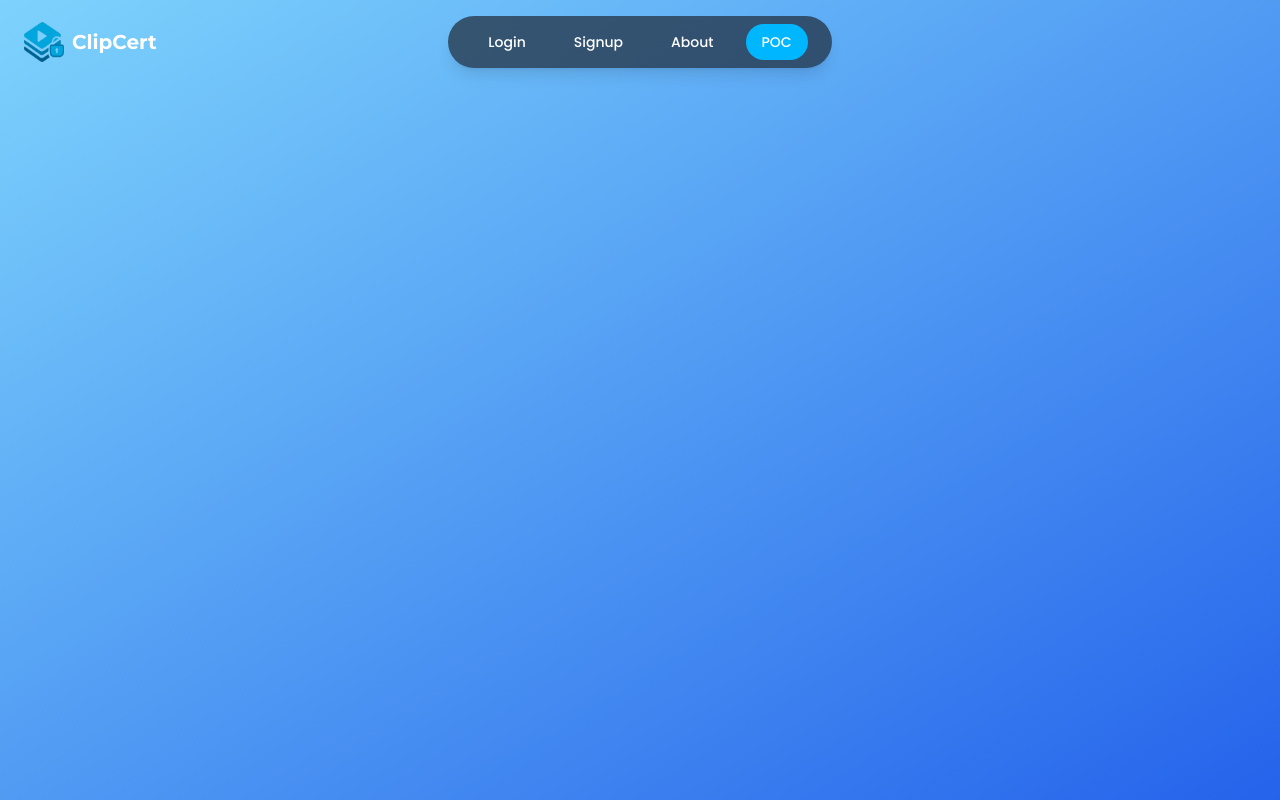
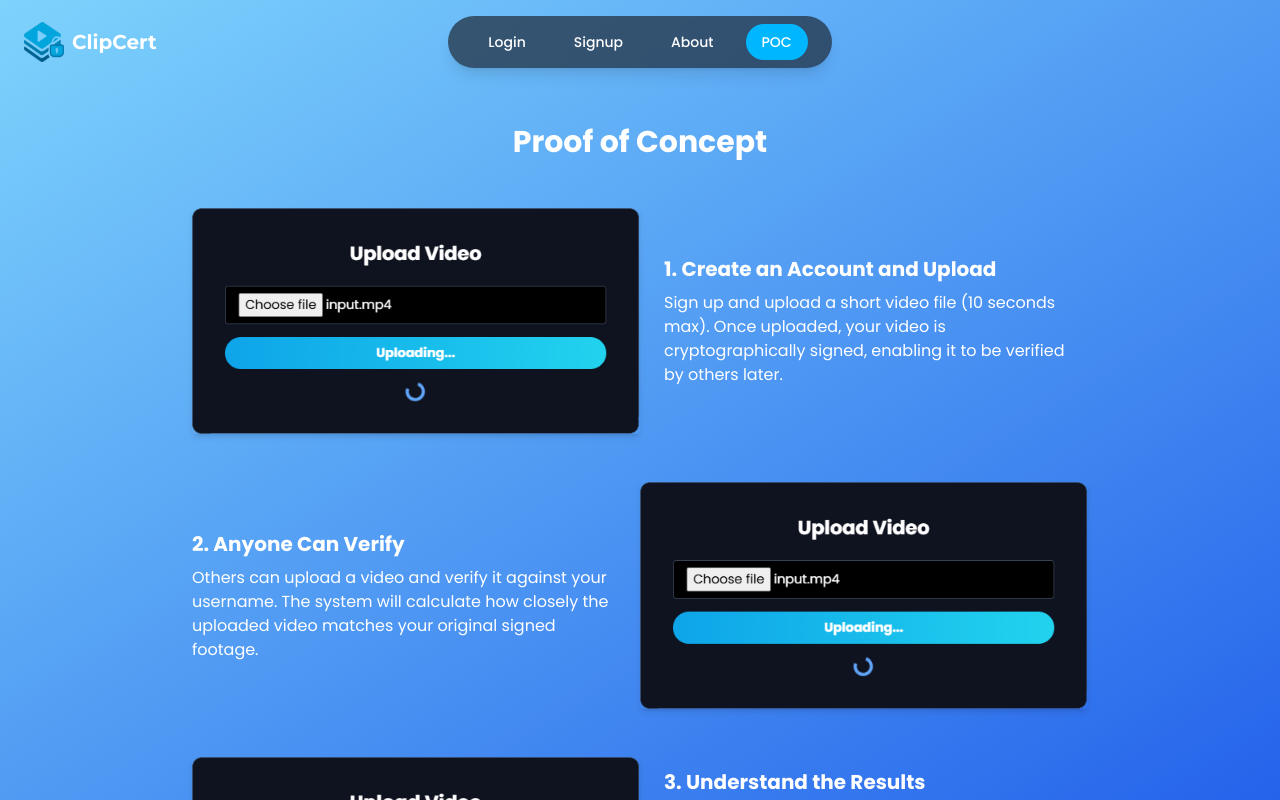
Before and after one commit to Vintr0n/AuthentiClip, a React (Vite) app in the folder frontend/: page /poc in a window 1280 px wide. Built offline with nearby package versions, Linux system fonts and the light colour scheme.

Commit message:
About v5 and POC v1

```diff
--- a/frontend/src/App.jsx
+++ b/frontend/src/App.jsx
@@ -3,7 +3,7 @@ import RequireAuth from './components/RequireAuth';
 import Header from './components/Header';
 
 import About from './pages/About';
-import FAQ from './pages/FAQ';
+import POC from './pages/POC';
 import Login from './pages/Login';
 import Signup from './pages/Signup';
 import UploadVideo from './pages/UploadVideo';
@@ -17,7 +17,7 @@ export default function App() {
         <Routes>
           <Route path="/" element={<Navigate to="/login" replace />} />
           <Route path="/about" element={<About />} />
-          <Route path="/faq" element={<FAQ />} />
+          <Route path="/poc" element={<POC />} />
           <Route path="/login" element={<Login />} />
           <Route path="/signup" element={<Signup />} />
           <Route
--- /dev/null
+++ b/frontend/src/pages/POC.jsx
@@ -0,0 +1,83 @@
+import uploadImg from '../assets/uploadScreenshot.png';
+import verifyImg from '../assets/uploadScreenshot.png';
+import resultImg from '../assets/uploadScreenshot.png';
+
+export default function POC() {
+  return (
+    <div className="flex flex-col items-center min-h-screen overflow-y-auto py-10 px-4">
+      <div className="w-full max-w-4xl text-white space-y-12">
+
+        <h1 className="text-3xl font-bold text-center">Proof of Concept</h1>
+
+        {/* Section 1 */}
+        <div className="flex flex-col md:flex-row items-center gap-6">
+          <img src={uploadImg} alt="Upload Example" className="rounded shadow-md w-full md:w-1/2" />
+          <div className="text-white md:w-1/2">
+            <h2 className="text-xl font-semibold mb-2">1. Create an Account and Upload</h2>
+            <p>Sign up and upload a short video file (10 seconds max). Once uploaded, your video is cryptographically signed, enabling it to be verified by others later.
+</p>
+          </div>
+        </div>
+
+        {/* Section 2 */}
+        <div className="flex flex-col md:flex-row-reverse items-center gap-6">
+          <img src={verifyImg} alt="Verify Example" className="rounded shadow-md w-full md:w-1/2" />
+          <div className="text-white md:w-1/2">
+            <h2 className="text-xl font-semibold mb-2">2. Anyone Can Verify</h2>
+            <p>Others can upload a video and verify it against your username. The system will calculate how closely the uploaded video matches your original signed footage.</p>
+          </div>
+        </div>
+
+        {/* Section 3 */}
+        <div className="flex flex-col md:flex-row items-center gap-6">
+          <img src={resultImg} alt="Result Example" className="rounded shadow-md w-full md:w-1/2" />
+          <div className="text-white md:w-1/2">
+<h2 className="text-xl font-semibold mb-2">3. Understand the Results</h2>
+<p>
+  The verification result shows a percentage of authenticity, indicating how much of the submitted video matches what the original user signed.
+  A 100% match means the video is identical and untampered. For example, an 85% result suggests that 85% of the footage was verified as original, while the rest may have been altered or added.
+</p>
+
+
+          </div>
+        </div>
+
+        {/* Roadmap */}
+        <div>
+          <h2 className="text-2xl font-semibold mb-4">Roadmap</h2>
+          <ul className="list-disc list-inside text-white space-y-2">
+            <li>Search for users</li>
+            <li>Highlight scenes that failed verification</li>
+          </ul>
+        </div>
+
+        {/* Limitations */}
+        <div>
+          <h2 className="text-2xl font-semibold mb-4">Limitations (POC only)</h2>
+          <ul className="list-disc list-inside text-white space-y-2">
+            <li>Only .mp4 and .mov files supported</li>
+            <li>Max video length: 10 seconds</li>
+            <li>Max file size: 200MB
+            Any editing, overlays, or visual changes will reduce the verification score</li>
+<li>
+  Frame order or trimming does not impact verification, but encoding changes, filters, or added scenes can reduce the score. The system is designed to be resilient to technical variations while flagging meaningful edits.
+</li>
+          </ul>
+        </div>
+
+        {/* How It Works */}
+        <div>
+          <h2 className="text-2xl font-semibold mb-4">How It Works</h2>
+          <p className="text-white">
+            ClipCert does not rely on AI or deepfake detection. Instead, it uses traditional cryptographic techniques.
+            When a video is uploaded, a perceptual hash is signed with a private key. Anyone can later verify that video
+            using the creator's public key.
+
+ClipCert is not making use of AI based technology, ClipCert is not using AI to identify AI or other similar projects. ClipCert uses traditional methods of certification - upon video upload videos are digitally and cryptographically signed with a private key, the public key is then used in the verification process.
+          </p>
+        </div>
+
+      </div>
+    </div>
+  );
+}
```
